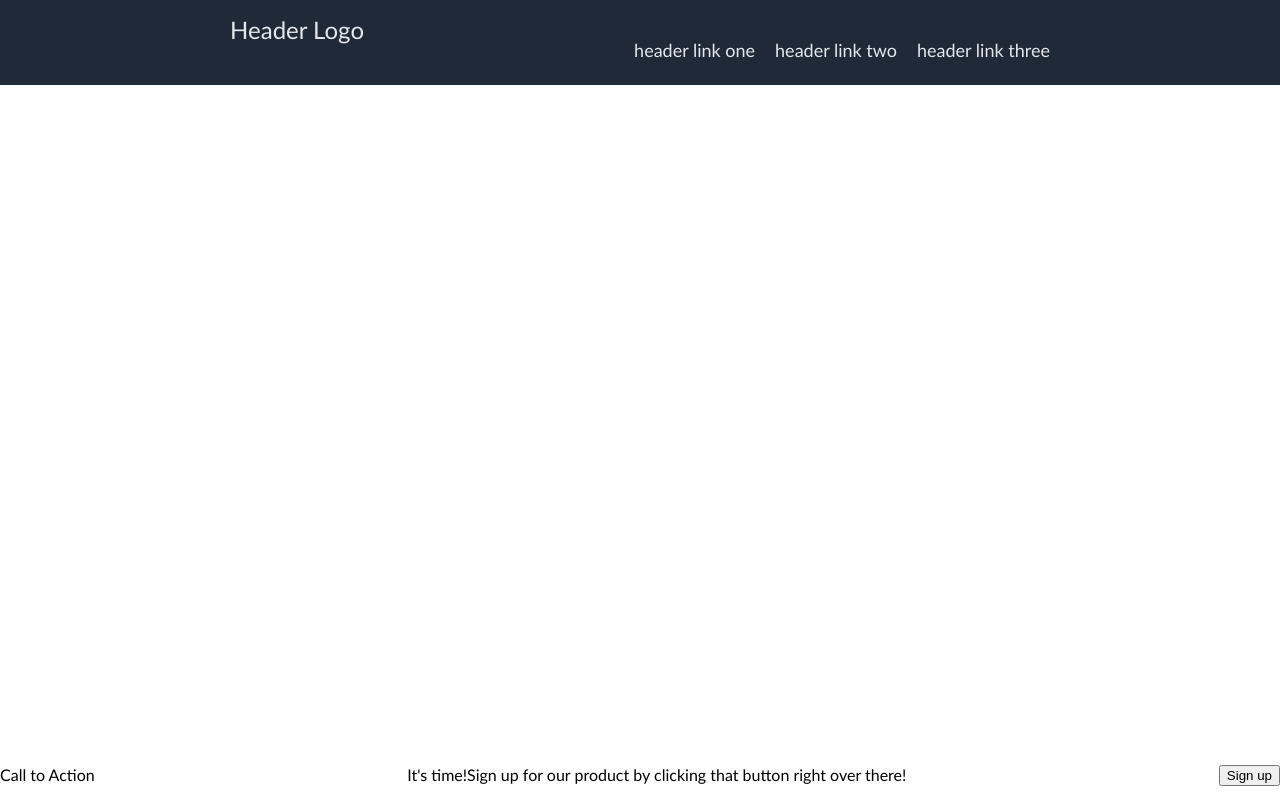
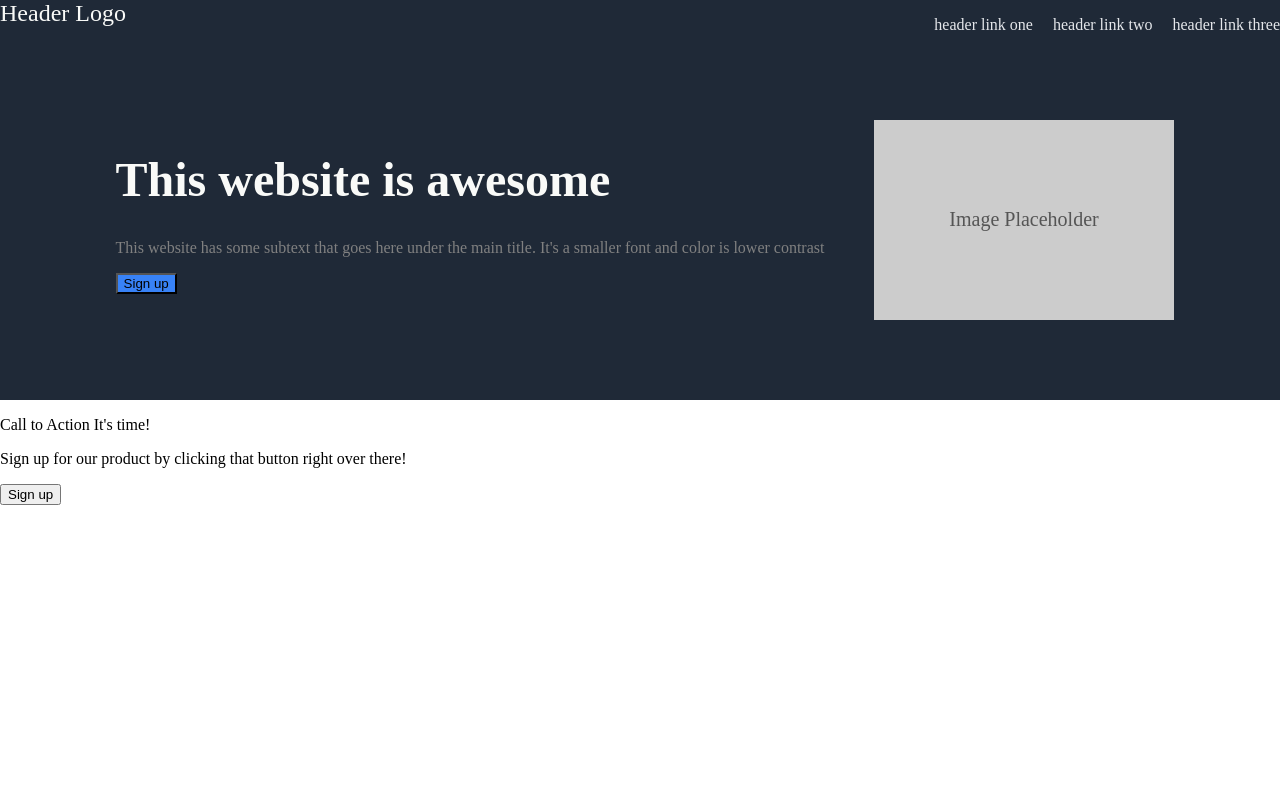
Before and after one commit to tribulaE/landing-page-odinproject, a plain HTML site: page index.html in a window 1280 px wide. Drawn offline with Linux system fonts and the light colour scheme.

Commit message:
I had just finished adding the placeholder and main text inside the hero

```diff
--- a/index.html
+++ b/index.html
@@ -8,24 +8,41 @@
 </head>
 <body>
     <div class="hero">
-        <div class="header">Header Logo
+        <div class="header">
+            Header Logo
             <ul class="header-links">
                 <li><a href="1">header link one</a> </li>
                 <li><a href="2">header link two</a></li>
                 <li><a href="3">header link three</a> </li>
             </ul>
         </div>
+
+        <div class="hero-content">
+            <div class="maintext1">
+                <h1 class="maintext">This website is awesome</h1>
+                <p class="subtext">This website has some subtext that goes here under the main title. It's a smaller font and color is lower contrast</p>
+                <button class="sign-up1">Sign up</button>
             </div>
 
 
-
+            <div class="image-placeholder">
+                <svg width="100%" height="100%" viewBox="0 0 300 200" xmlns="http://www.w3.org/2000/svg">
+                    <rect width="100%" height="100%" fill="#ccc"></rect>
+                    <text x="50%" y="50%" text-anchor="middle" dy=".3em" font-size="20" fill="#555">
+                        Image Placeholder
+                    </text>
+                </svg>
+            </div>
+        </div>
+    </div>
 
     <div class="footer">
-        <p class="call">Call to Action</p>
-        <p class="bottom">It's time!Sign up for our product by clicking that button right over there!</p>
+        <p class="call">Call to Action It's time!</p>
+        <p class="bottom">Sign up for our product by clicking that button right over there!</p>
         <div class="Sign-up-button2">
-        <button>Sign up</button>
+            <button class="sign-up2">Sign up</button>
         </div>
     </div>
 </body>
+
 </html>
--- a/style.css
+++ b/style.css
@@ -1,49 +1,63 @@
     body {
-        font-family:'Gill Sans', 'Gill Sans MT', Calibri, 'Trebuchet MS', sans-serif;
-        margin: 0;
-        min-height: 100vh;
         display: flex;
         flex-direction: column;
-        gap: 10px;
-    }
-
-    .footer {
-        margin-top: auto;
-        display:flex;
-        justify-content: center;
-        align-items: center;
-        justify-content: space-between;
-        border: border-box;
-        gap: 20px;
+        margin: 0;
+        padding: 0;
     }
 
     .header {
         display: flex;
-        justify-content: space-evenly;
-        margin-top: 15px;
-        color: #E5E7EB;
+        justify-content: space-between;
+        color: #f9faf8;
         font-size: 24px;
     }
 
-    .header-links {
+    ul {
+        list-style: none;
         display: flex;
-        list-style: none;
+        justify-content: space-between;
         gap: 20px;
-
-    }
-
-    li {
-        list-style-type: none;
-        display: flex;
-        justify-content: center;
-        gap: 15px;
-        font-size: 18px;
+        font-size: medium;
     }
 
     a {
         text-decoration: none;
         color: #E5E7EB;
     }
+
     .hero {
         background-color: #1F2937;
+        min-height: 50vh;
     }
+
+    .image-placeholder  {
+        height: 200px;
+        width: 300px;
+        margin-top: 70px;
+    }
+
+    .hero-content {
+        display: flex;
+        justify-content: space-between;
+        justify-content: center;
+    }
+
+    .maintext {
+        color: #f9faf8;
+        font-weight: 900;
+        font-size: 48px;
+    }
+
+    .subtext  {
+        color: grey;
+    }
+
+    .sign-up1 {
+        background-color: #3882f6;
+    }
+
+    .maintext1  {
+        margin-top: 70px;
+        margin-left: 10px;
+        margin-right: 50px;
+    }
```
Also changed, not shown: 1 other file. Lines whose indentation alone changed are shown as unchanged.
